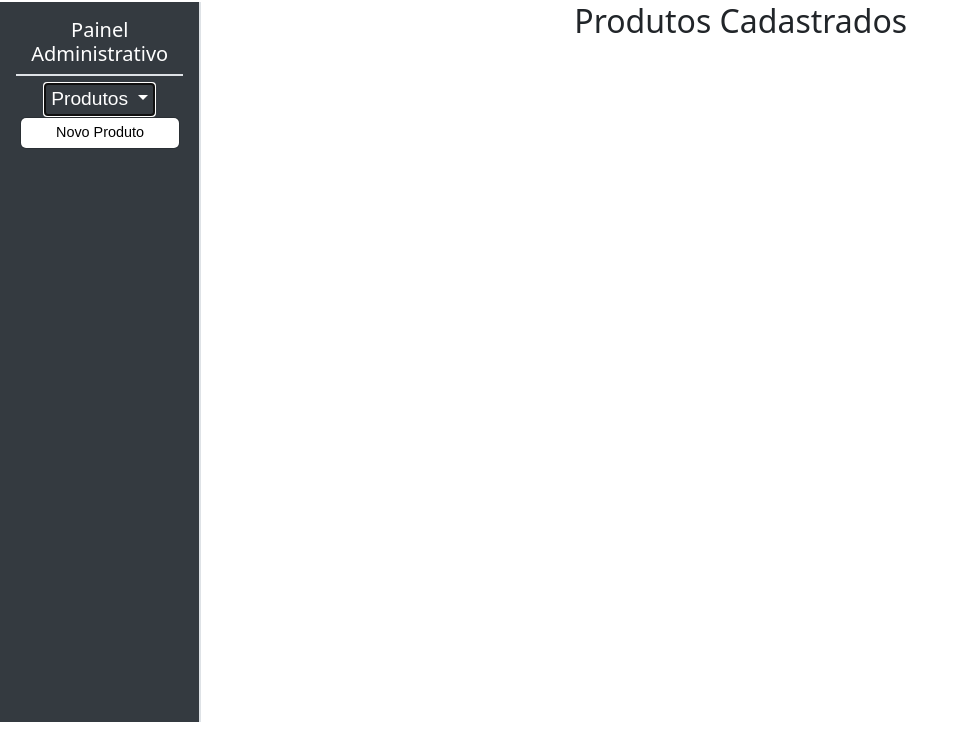
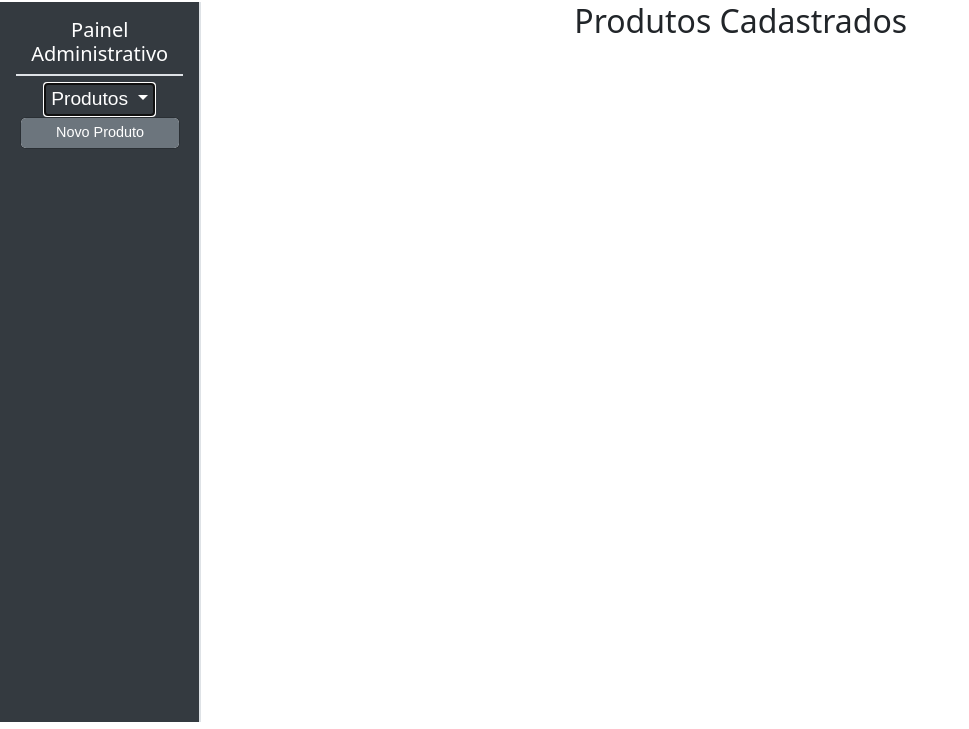
Before and after one commit to AfonsoDolmen/projeto-ecommerce, a Django app: page /administration/ in a window 1280 px wide, after a click on "Produtos". Shown: the part 71-800 px from the top of the page, without its empty margins (0-969 px from the left). Run offline with Django 5.2, Linux system fonts and the light colour scheme; data that the repository does not hold is empty; parts of the project's set-up code (start-up, migrations or seed data) failed here and were passed over.

Commit message:
Ajustes no Front.

```diff
--- a/administration/static/administration/css/sidebar.css
+++ b/administration/static/administration/css/sidebar.css
@@ -36,10 +36,18 @@ div.dropdown-center > .dropdown-toggle {
     color: #fff;
 }
 
+a.dropdown-item {
+    background-color: #6c757d;
+    color: #fff !important;
+    border-radius: 5px;
+    text-align: center;
+}
+
 div.dropdown-center > ul.dropdown-menu a {
     font-size: 0.9em;
 }
 
 div.dropdown-center > ul.dropdown-menu a:hover {
     background-color: var(--bs-success);
+    border-radius: 5px;
 }
```
